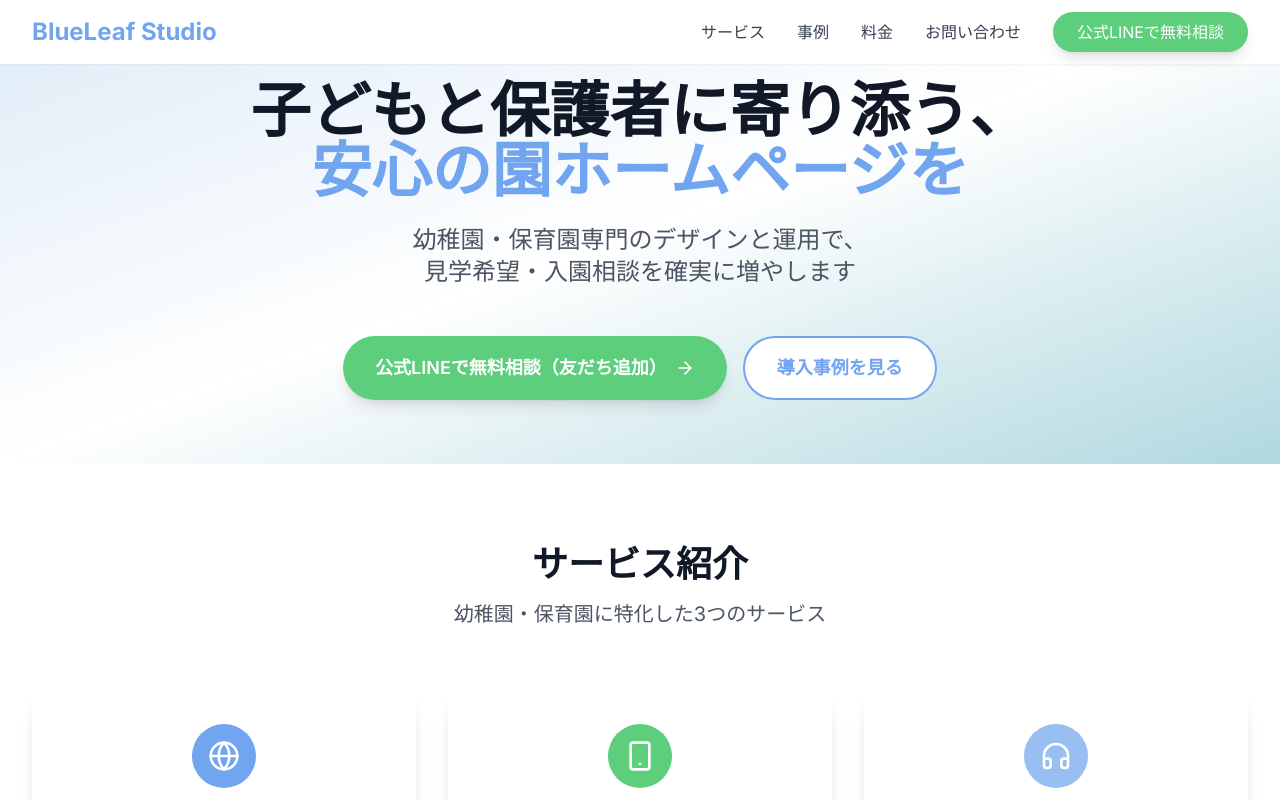
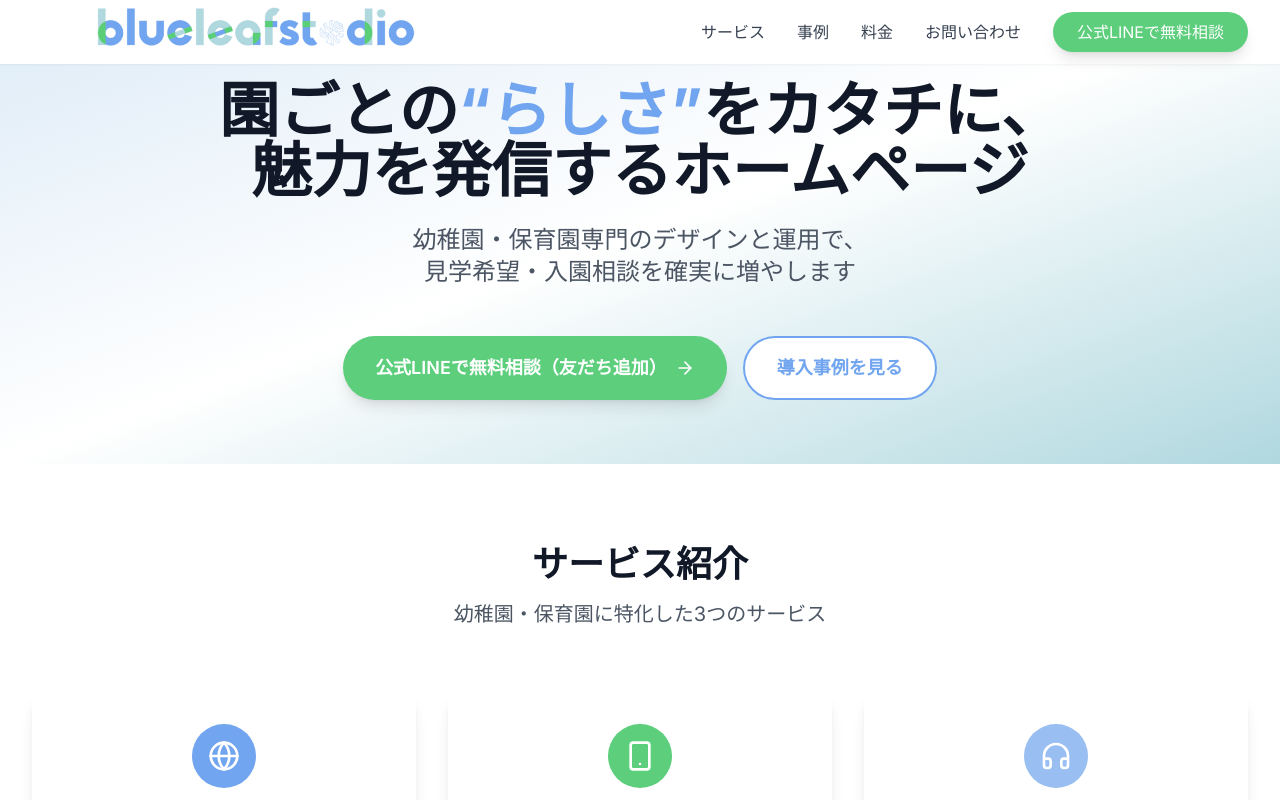
Before and after one commit to infoblueleafstudio-ux/leaf.com, a Next.js app: page / in a window 1280 px wide. Shown: the top 800 px of the page. Built offline with nearby package versions, Linux system fonts and the light colour scheme.

Commit message:
chore: save current state before adding brand colors

```diff
--- a/app/page.tsx
+++ b/app/page.tsx
@@ -37,9 +37,13 @@ export default function HomePage() {
           <div className="flex justify-between items-center h-16">
             {/* Logo */}
             <div className="flex-shrink-0">
-              <h1 className="text-2xl font-bold text-primary-blue">
-                BlueLeaf Studio
-              </h1>
+              <a href="/" className="block">
+                <img
+                  src="/logo.png"
+                  alt="BlueLeaf Studio"
+                  className="h-28 w-auto"
+                />
+              </a>
             </div>
 
             {/* Desktop Navigation */}
@@ -110,10 +114,10 @@ export default function HomePage() {
       <section className="pt-20 pb-16 bg-gradient-to-br from-pale-blue via-white to-light-cyan">
         <div className="max-w-7xl mx-auto px-4 sm:px-6 lg:px-8">
           <div className="text-center">
-            <h1 className={`text-4xl md:text-6xl font-bold text-gray-900 mb-6 ${isVisible ? 'animate-fade-up' : 'opacity-0'}`}>
-              子どもと保護者に寄り添う、<br />
-              <span className="text-primary-blue">安心の園ホームページを</span>
-            </h1>
+          <h1 className={`text-4xl md:text-6xl font-bold text-gray-900 mb-6 ${isVisible ? 'animate-fade-up' : 'opacity-0'}`}>
+  園ごとの<span className="text-primary-blue">“らしさ”</span>をカタチに、<br />
+  <span className="text-primary-green">魅力</span>を発信するホームページ
+</h1>
             <p className={`text-xl md:text-2xl text-gray-600 mb-12 max-w-4xl mx-auto leading-relaxed ${isVisible ? 'animate-fade-up' : 'opacity-0'}`} style={{animationDelay: '0.2s'}}>
               幼稚園・保育園専門のデザインと運用で、<br />
               見学希望・入園相談を確実に増やします
```
Also changed, not shown: public/logo.png (added).
